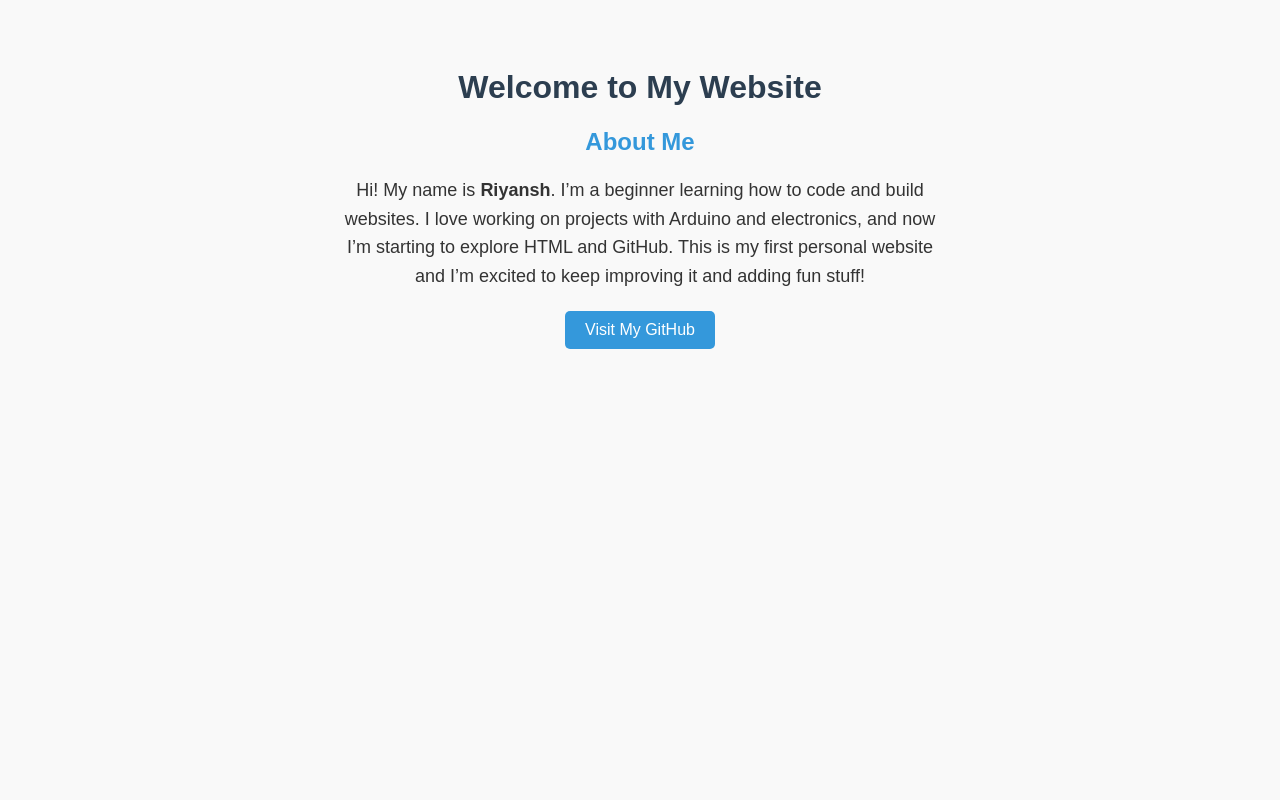
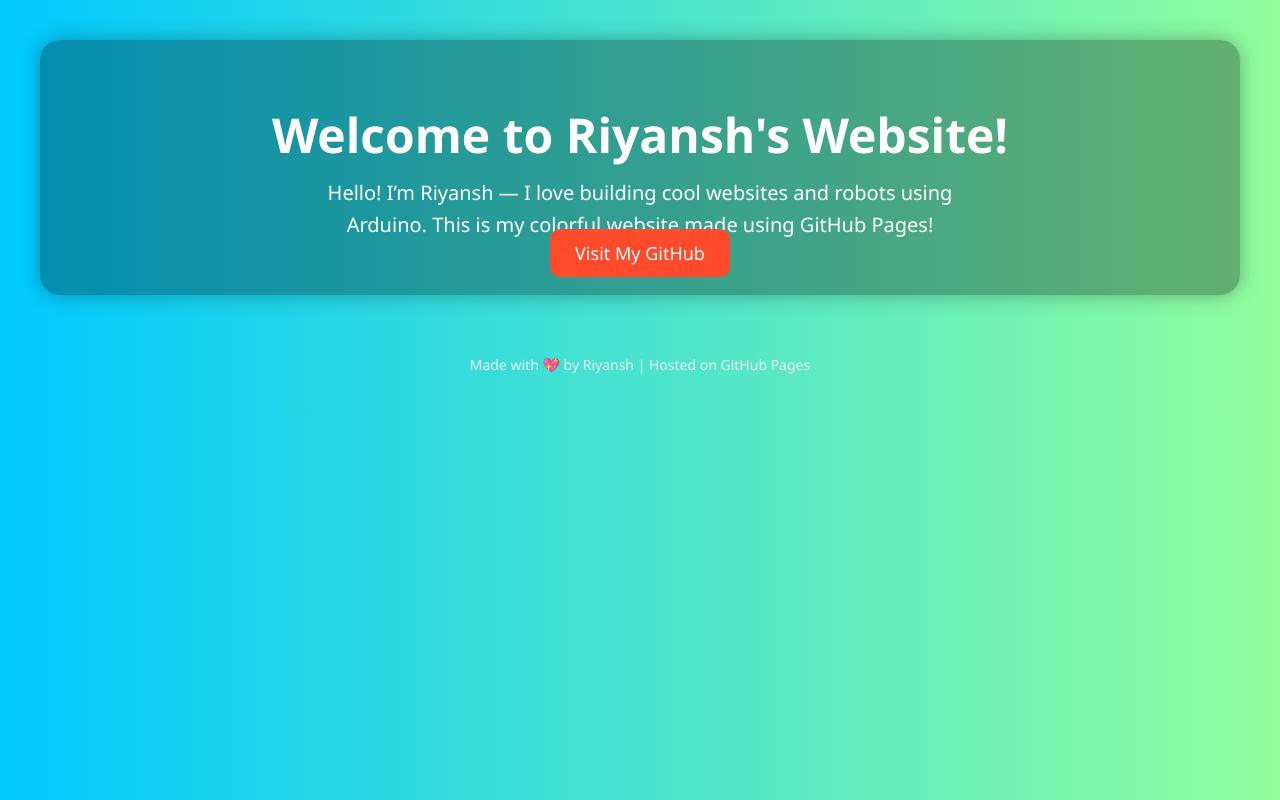
Before and after one commit to riyansh129/my-website-riyansh, a plain HTML site: page index.html in a window 1280 px wide. Drawn offline with Linux system fonts and the light colour scheme.

Commit message:
Update index.html

```diff
--- a/index.html
+++ b/index.html
@@ -2,53 +2,64 @@
 <html lang="en">
 <head>
   <meta charset="UTF-8">
-  <title>My Website - Riyansh</title>
+  <title>Riyansh's Colorful Website</title>
   <style>
     body {
-      background-color: #f9f9f9;
-      font-family: Arial, sans-serif;
+      margin: 0;
+      font-family: 'Segoe UI', sans-serif;
+      background: linear-gradient(to right, #00c9ff, #92fe9d);
+      color: #fff;
       text-align: center;
       padding: 40px;
     }
+    header {
+      background: rgba(0, 0, 0, 0.3);
+      padding: 30px;
+      border-radius: 20px;
+      box-shadow: 0 0 20px rgba(0,0,0,0.3);
+    }
     h1 {
-      color: #2c3e50;
-    }
-    h2 {
-      color: #3498db;
+      font-size: 3em;
+      margin-bottom: 10px;
     }
     p {
-      font-size: 18px;
-      color: #333;
-      max-width: 600px;
-      margin: auto;
+      font-size: 20px;
+      max-width: 700px;
+      margin: 0 auto;
       line-height: 1.6;
     }
     .button {
-      margin-top: 20px;
-      display: inline-block;
-      padding: 10px 20px;
-      background-color: #3498db;
+      margin-top: 30px;
+      padding: 12px 25px;
+      background-color: #ff4b2b;
       color: white;
+      font-size: 18px;
       text-decoration: none;
-      border-radius: 5px;
-      font-size: 16px;
+      border-radius: 10px;
+      transition: 0.3s;
     }
     .button:hover {
-      background-color: #2980b9;
+      background-color: #ff416c;
+    }
+    footer {
+      margin-top: 60px;
+      font-size: 14px;
+      color: #eee;
     }
   </style>
 </head>
 <body>
 
-  <h1>Welcome to My Website</h1>
-  <h2>About Me</h2>
-  <p>
-    Hi! My name is <strong>Riyansh</strong>. I’m a beginner learning how to code and build websites.
-    I love working on projects with Arduino and electronics, and now I’m starting to explore HTML and GitHub.
-    This is my first personal website and I’m excited to keep improving it and adding fun stuff!
-  </p>
+  <header>
+    <h1>Welcome to Riyansh's Website!</h1>
+    <p>Hello! I’m Riyansh — I love building cool websites and robots using Arduino.
+    This is my colorful website made using GitHub Pages!</p>
+    <a href="https://github.com/riyansh129" target="_blank" class="button">Visit My GitHub</a>
+  </header>
 
-  <a class="button" href="https://github.com/riyansh129" target="_blank">Visit My GitHub</a>
+  <footer>
+    Made with 💖 by Riyansh | Hosted on GitHub Pages
+  </footer>
 
 </body>
 </html>
```
